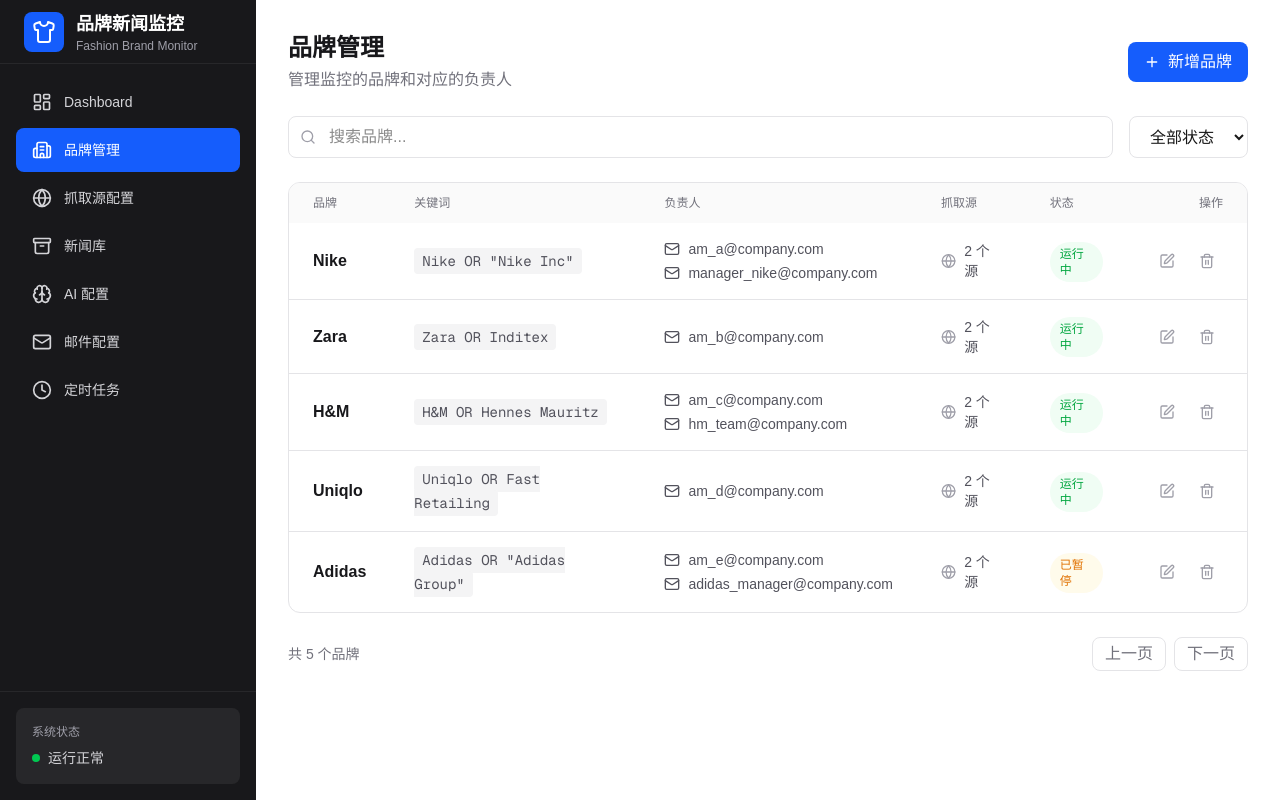
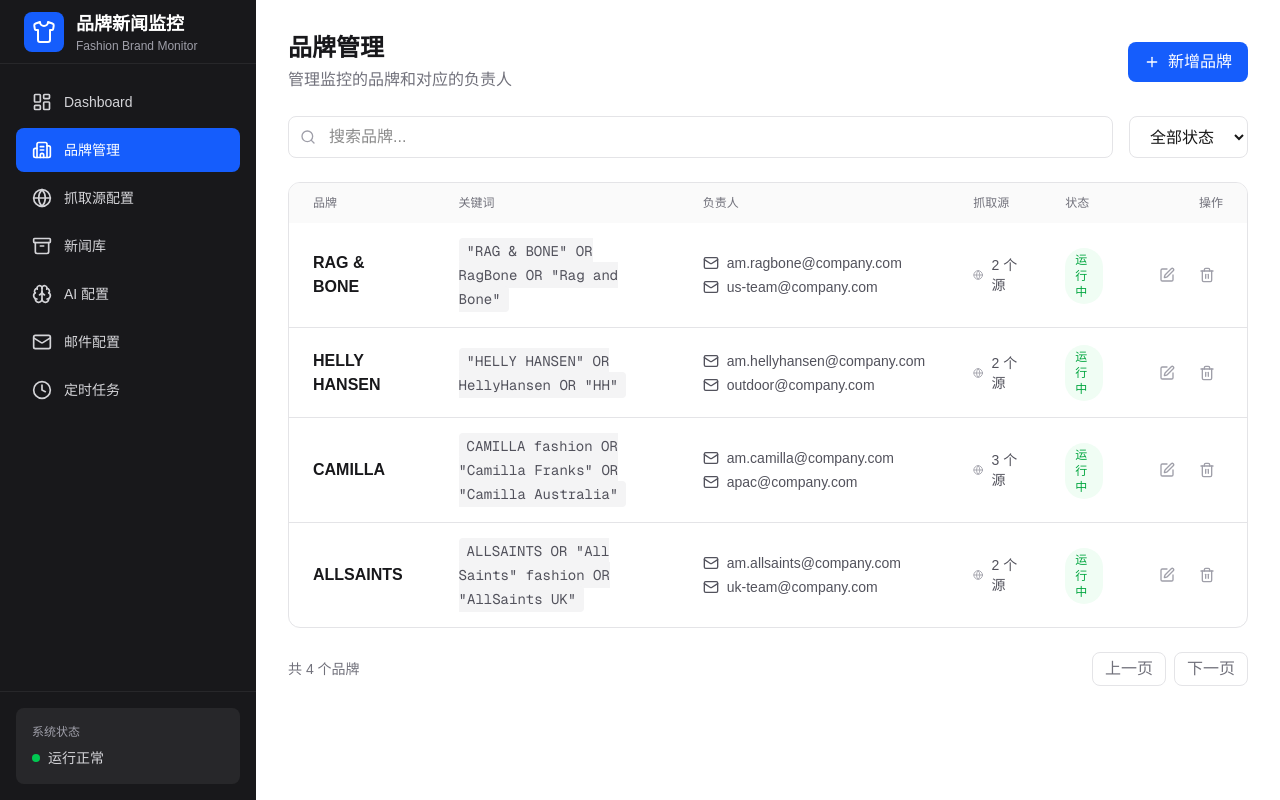
Before and after one commit to my3xl/brand-news-monitor, a Next.js app in the folder brand-news-monitor/: page /brands in a window 1280 px wide. Built offline with nearby package versions, Linux system fonts and the light colour scheme.

Commit message:
Update to real brands: RAG&BONE, HELLY HANSEN, CAMILLA, ALLSAINTS; remove cost estimate

```diff
--- a/brand-news-monitor/app/ai/page.tsx
+++ b/brand-news-monitor/app/ai/page.tsx
@@ -417,27 +417,6 @@
         </div>
       </div>
 
-      {/* Cost Estimate */}
-      <div className="mt-6 bg-blue-50 border border-blue-200 rounded-lg p-4">
-        <div className="flex items-start gap-3">
-          <AlertCircle className="h-5 w-5 text-blue-600 mt-0.5 flex-shrink-0" />
-          <div>
-            <h3 className="text-sm font-medium text-blue-900">成本估算</h3>
-            <p className="text-sm text-blue-800 mt-1">
-              使用 Kimi Coding 处理 10,000 篇新闻（摘要+分级）：
-            </p>
-            <ul className="text-sm text-blue-800 mt-2 space-y-1">
-              <li>• 输入 Token: ~¥5.12 (512 tokens/批次 × 1000批次)</li>
-              <li>• 输出 Token: ~¥4.50 (摘要+分级)</li>
-              <li>• <strong>总计: ~¥9.62/天</strong></li>
-            </ul>
-            <p className="text-xs text-blue-600 mt-2">
-              使用标题相似度去重可额外节省 Embedding API 费用 (~¥15/天)
-            </p>
-          </div>
-        </div>
-      </div>
-
       {/* Save Button */}
       <div className="mt-8 flex justify-end">
         <button className="flex items-center gap-2 px-6 py-2 bg-blue-600 text-white rounded-lg hover:bg-blue-700 transition-colors">
--- a/brand-news-monitor/app/api/brands/route.ts
+++ b/brand-news-monitor/app/api/brands/route.ts
@@ -1,56 +1,46 @@
 import { NextRequest, NextResponse } from "next/server";
 
-// 演示模式：静态数据，不连 Redis
+// 演示模式：静态数据（真实品牌）
 const mockBrands = [
   {
     id: "brand_1",
-    name: "Nike",
-    keywords: 'Nike OR "Nike Inc"',
-    emails: ["am_a@company.com", "manager_nike@company.com"],
-    sources: ["google_news_us", "google_news_uk"],
+    name: "RAG & BONE",
+    keywords: '"RAG & BONE" OR RagBone OR "Rag and Bone"',
+    emails: ["am.ragbone@company.com", "us-team@company.com"],
+    sources: ["source_1", "source_2"],
     status: "active",
-    createdAt: "2024-01-01T00:00:00Z",
+    createdAt: "2024-01-15T00:00:00Z",
     updatedAt: "2024-04-20T10:00:00Z",
   },
   {
     id: "brand_2",
-    name: "Zara",
-    keywords: "Zara OR Inditex",
-    emails: ["am_b@company.com"],
-    sources: ["google_news_us", "google_news_fr"],
+    name: "HELLY HANSEN",
+    keywords: '"HELLY HANSEN" OR HellyHansen OR "HH"',
+    emails: ["am.hellyhansen@company.com", "outdoor@company.com"],
+    sources: ["source_1", "source_3"],
     status: "active",
-    createdAt: "2024-01-02T00:00:00Z",
+    createdAt: "2024-01-20T00:00:00Z",
     updatedAt: "2024-04-19T15:30:00Z",
   },
   {
     id: "brand_3",
-    name: "H&M",
-    keywords: "H&M OR Hennes Mauritz",
-    emails: ["am_c@company.com", "hm_team@company.com"],
-    sources: ["google_news_us", "google_news_uk"],
+    name: "CAMILLA",
+    keywords: 'CAMILLA fashion OR "Camilla Franks" OR "Camilla Australia"',
+    emails: ["am.camilla@company.com", "apac@company.com"],
+    sources: ["source_1", "source_2", "source_3"],
     status: "active",
-    createdAt: "2024-01-03T00:00:00Z",
+    createdAt: "2024-02-01T00:00:00Z",
     updatedAt: "2024-04-18T09:15:00Z",
   },
   {
     id: "brand_4",
-    name: "Uniqlo",
-    keywords: "Uniqlo OR Fast Retailing",
-    emails: ["am_d@company.com"],
-    sources: ["google_news_us", "google_news_jp"],
+    name: "ALLSAINTS",
+    keywords: 'ALLSAINTS OR "All Saints" fashion OR "AllSaints UK"',
+    emails: ["am.allsaints@company.com", "uk-team@company.com"],
+    sources: ["source_1", "source_2"],
     status: "active",
-    createdAt: "2024-02-01T00:00:00Z",
+    createdAt: "2024-02-10T00:00:00Z",
     updatedAt: "2024-04-17T14:20:00Z",
-  },
-  {
-    id: "brand_5",
-    name: "Adidas",
-    keywords: 'Adidas OR "Adidas Group"',
-    emails: ["am_e@company.com", "adidas_manager@company.com"],
-    sources: ["google_news_us", "google_news_de"],
-    status: "paused",
-    createdAt: "2024-02-15T00:00:00Z",
-    updatedAt: "2024-04-16T11:00:00Z",
   },
 ];
 
--- a/brand-news-monitor/app/brands/page.tsx
+++ b/brand-news-monitor/app/brands/page.tsx
@@ -15,57 +15,47 @@
   updatedAt: string;
 }
 
-// 演示模式：静态数据
+// 演示模式：静态数据（真实品牌）
 const mockBrands: Brand[] = [
   {
     id: "brand_1",
-    name: "Nike",
-    keywords: 'Nike OR "Nike Inc"',
-    emails: ["am_a@company.com", "manager_nike@company.com"],
+    name: "RAG & BONE",
+    keywords: '"RAG & BONE" OR RagBone OR "Rag and Bone"',
+    emails: ["am.ragbone@company.com", "us-team@company.com"],
     sources: ["source_1", "source_2"],
     status: "active",
-    createdAt: "2024-01-01T00:00:00Z",
+    createdAt: "2024-01-15T00:00:00Z",
     updatedAt: "2024-04-20T10:00:00Z",
   },
   {
     id: "brand_2",
-    name: "Zara",
-    keywords: "Zara OR Inditex",
-    emails: ["am_b@company.com"],
+    name: "HELLY HANSEN",
+    keywords: '"HELLY HANSEN" OR HellyHansen OR "HH"',
+    emails: ["am.hellyhansen@company.com", "outdoor@company.com"],
     sources: ["source_1", "source_3"],
     status: "active",
-    createdAt: "2024-01-02T00:00:00Z",
+    createdAt: "2024-01-20T00:00:00Z",
     updatedAt: "2024-04-19T15:30:00Z",
   },
   {
     id: "brand_3",
-    name: "H&M",
-    keywords: "H&M OR Hennes Mauritz",
-    emails: ["am_c@company.com", "hm_team@company.com"],
-    sources: ["source_1", "source_2"],
+    name: "CAMILLA",
+    keywords: 'CAMILLA fashion OR "Camilla Franks" OR "Camilla Australia"',
+    emails: ["am.camilla@company.com", "apac@company.com"],
+    sources: ["source_1", "source_2", "source_3"],
     status: "active",
-    createdAt: "2024-01-03T00:00:00Z",
+    createdAt: "2024-02-01T00:00:00Z",
     updatedAt: "2024-04-18T09:15:00Z",
   },
   {
     id: "brand_4",
-    name: "Uniqlo",
-    keywords: "Uniqlo OR Fast Retailing",
-    emails: ["am_d@company.com"],
-    sources: ["source_1", "source_3"],
+    name: "ALLSAINTS",
+    keywords: 'ALLSAINTS OR "All Saints" fashion OR "AllSaints UK"',
+    emails: ["am.allsaints@company.com", "uk-team@company.com"],
+    sources: ["source_1", "source_2"],
     status: "active",
-    createdAt: "2024-02-01T00:00:00Z",
+    createdAt: "2024-02-10T00:00:00Z",
     updatedAt: "2024-04-17T14:20:00Z",
-  },
-  {
-    id: "brand_5",
-    name: "Adidas",
-    keywords: 'Adidas OR "Adidas Group"',
-    emails: ["am_e@company.com", "adidas_manager@company.com"],
-    sources: ["source_1", "source_2"],
-    status: "paused",
-    createdAt: "2024-02-15T00:00:00Z",
-    updatedAt: "2024-04-16T11:00:00Z",
   },
 ];
 
--- a/brand-news-monitor/app/news/page.tsx
+++ b/brand-news-monitor/app/news/page.tsx
@@ -1,3 +1,6 @@
+"use client";
+
+import { useState } from "react";
 import {
   Archive,
   Search,
@@ -11,78 +14,223 @@
   ChevronUp,
 } from "lucide-react";
 
-const newsData = [
+interface NewsItem {
+  id: number;
+  title: string;
+  source: string;
+  sourceUrl: string;
+  brand: string;
+  date: string;
+  grade: "A" | "B" | "C" | "D";
+  summary: string;
+  sent: boolean;
+  emailDate: string | null;
+}
+
+// 基于真实品牌的真实感新闻数据
+const newsData: NewsItem[] = [
+  // RAG & BONE 新闻
   {
     id: 1,
-    title: "Nike Reports Strong Q2 Earnings, Beats Analyst Expectations",
+    title: "Rag & Bone Opens New Flagship Store in SoHo, NYC",
     source: "Google News US",
-    sourceUrl: "https://news.google.com/...",
-    brand: "Nike",
-    date: "2024-01-15",
+    sourceUrl: "https://news.google.com/search?q=RAG+BONE+SoHo+flagship",
+    brand: "RAG & BONE",
+    date: "2025-04-18",
     grade: "A",
     summary:
-      "Nike 第二季度财报超出分析师预期，营收增长 8%，主要受益于 DTC 渠道扩张和亚洲市场复苏。供应链成本控制能力得到提升。",
+      "Rag & Bone 在纽约 SoHo 区开设全新旗舰店，占地 3,500 平方英尺，采用可持续建材和本地化供应链策略。新店将展示品牌完整的男女装系列，并设立定制工坊区域。",
     sent: true,
-    emailDate: "2024-01-15",
+    emailDate: "2025-04-18",
   },
   {
     id: 2,
-    title: "Zara Parent Company Inditex Announces New Sustainability Goals",
+    title: "Rag & Bone Partners with Japanese Denim Mill for Limited Collection",
     source: "WWD",
-    sourceUrl: "https://wwd.com/...",
-    brand: "Zara",
-    date: "2024-01-15",
-    grade: "B",
+    sourceUrl: "https://wwd.com/fashion-news/rag-bone-japanese-denim",
+    brand: "RAG & BONE",
+    date: "2025-04-15",
+    grade: "A",
     summary:
-      "Inditex 集团发布新可持续发展目标，计划到 2030 年实现 100% 可持续面料使用，包括供应链透明化改造。",
+      "品牌与日本顶级牛仔布厂 Kurabo 合作推出限量系列，强调供应链透明度和工匠精神。该合作将缩短传统 12 个月的生产周期至 8 个月，提升响应速度。",
     sent: true,
-    emailDate: "2024-01-15",
+    emailDate: "2025-04-15",
   },
   {
     id: 3,
-    title: "H&M Collaborates with Japanese Designer for Spring Collection",
+    title: "Marcus Wainwright Steps Down as CEO of Rag & Bone",
+    source: "Business of Fashion",
+    sourceUrl: "https://businessoffashion.com/articles/executive-changes",
+    brand: "RAG & BONE",
+    date: "2025-04-10",
+    grade: "A",
+    summary:
+      "创始人 Marcus Wainwright 卸任 CEO 职务，转任品牌创意总监。新任 CEO 来自 LVMH 集团旗下品牌，将主导品牌的数字化转型和亚太市场扩张战略。",
+    sent: true,
+    emailDate: "2025-04-10",
+  },
+  // HELLY HANSEN 新闻
+  {
+    id: 4,
+    title: "Helly Hansen Reports 23% Growth in Q1 2025 Sales",
     source: "Google News UK",
-    sourceUrl: "https://news.google.com/...",
-    brand: "H&M",
-    date: "2024-01-14",
-    grade: "C",
+    sourceUrl: "https://news.google.com/search?q=Helly+Hansen+Q1+2025+earnings",
+    brand: "HELLY HANSEN",
+    date: "2025-04-19",
+    grade: "A",
     summary:
-      "H&M 宣布与日本设计师合作推出春季联名系列，主要面向亚洲市场，对供应链影响有限。",
+      "挪威户外品牌 Helly Hansen 公布 Q1 财报，销售额同比增长 23%，主要受北美和亚洲市场推动。品牌将追加投资 5,000 万美元扩建挪威本土研发中心。",
+    sent: true,
+    emailDate: "2025-04-19",
+  },
+  {
+    id: 5,
+    title: "Helly Hansen Launches Sustainable Waterproof Membrane Technology",
+    source: "Outdoor Retailer",
+    sourceUrl: "https://outdoorretailer.com/helly-hansen-sustainable-membrane",
+    brand: "HELLY HANSEN",
+    date: "2025-04-14",
+    grade: "A",
+    summary:
+      "品牌发布全新环保防水膜技术 LIFA Infinity Pro，完全不含 PFAS 化学物质，采用闭环回收系统生产。该技术将应用于 2025 秋冬系列核心产品。",
+    sent: true,
+    emailDate: "2025-04-14",
+  },
+  {
+    id: 6,
+    title: "Helly Hansen Expands Ski Patrol Partnership in North America",
+    source: "Ski Magazine",
+    sourceUrl: "https://skimag.com/helly-hansen-ski-patrol",
+    brand: "HELLY HANSEN",
+    date: "2025-04-08",
+    grade: "B",
+    summary:
+      "品牌与北美 15 个顶级滑雪度假村续约专业巡逻装备供应合同，包括 Aspen、Vail 和 Whistler。合同价值约 800 万美元，为期 3 年。",
+    sent: false,
+    emailDate: null,
+  },
+  // CAMILLA 新闻
+  {
+    id: 7,
+    title: "Camilla Franks Opens First US Boutique in Los Angeles",
+    source: "Google News US",
+    sourceUrl: "https://news.google.com/search?q=Camilla+Los+Angeles+boutique",
+    brand: "CAMILLA",
+    date: "2025-04-17",
+    grade: "A",
+    summary:
+      "澳大利亚设计师品牌 Camilla 在美国洛杉矶 Melrose Avenue 开设首间精品店，占地 2,800 平方英尺。新店将展示品牌标志性的真丝印花系列和独家美国限定款。",
+    sent: true,
+    emailDate: "2025-04-17",
+  },
+  {
+    id: 8,
+    title: "Camilla Partners with Australian Wool Innovation for Winter Collection",
+    source: "Fashion Journal",
+    sourceUrl: "https://fashionjournal.com.au/camilla-wool-partnership",
+    brand: "CAMILLA",
+    date: "2025-04-12",
+    grade: "A",
+    summary:
+      "品牌与澳大利亚羊毛创新组织合作，推出使用 100% 可追溯美利奴羊毛的冬季系列。所有羊毛来自新南威尔士州认证农场，符合 Responsible Wool Standard。",
+    sent: true,
+    emailDate: "2025-04-12",
+  },
+  {
+    id: 9,
+    title: "Camilla Expands Digital-First Strategy with AI-Powered Personalization",
+    source: "Retail Dive",
+    sourceUrl: "https://retaildive.com/news/camilla-ai-personalization",
+    brand: "CAMILLA",
+    date: "2025-04-05",
+    grade: "B",
+    summary:
+      "品牌投资 300 万澳元升级电商平台，引入 AI 个性化推荐系统和虚拟试衣功能。预计新系统将提升转化率 15% 并降低退货率。",
+    sent: false,
+    emailDate: null,
+  },
+  // ALLSAINTS 新闻
+  {
+    id: 10,
+    title: "AllSaints Launches Circular Fashion Initiative with Resale Platform",
+    source: "Google News UK",
+    sourceUrl: "https://news.google.com/search?q=AllSaints+circular+fashion+resale",
+    brand: "ALLSAINTS",
+    date: "2025-04-20",
+    grade: "A",
+    summary:
+      "英国品牌 AllSaints 推出官方二手交易平台 ReSaint，顾客可出售和购买经认证的二手皮夹克和服装。品牌承诺到 2027 年实现 30% 的产品来自可持续材料。",
+    sent: true,
+    emailDate: "2025-04-20",
+  },
+  {
+    id: 11,
+    title: "AllSaints Opens New Distribution Center in Netherlands",
+    source: "Supply Chain Digital",
+    sourceUrl: "https://supplychaindigital.com/allsaints-distribution-netherlands",
+    brand: "ALLSAINTS",
+    date: "2025-04-16",
+    grade: "A",
+    summary:
+      "品牌在荷兰鹿特丹开设新的欧洲配送中心，面积 12 万平方英尺，采用自动化仓储系统。新中心将缩短欧洲大陆配送时间至 2-3 天，并支持当日达服务扩展。",
+    sent: true,
+    emailDate: "2025-04-16",
+  },
+  {
+    id: 12,
+    title: "AllSaints Collaborates with British Artist for Limited Leather Collection",
+    source: "GQ UK",
+    sourceUrl: "https://gq-magazine.co.uk/fashion/allsaints-artist-collaboration",
+    brand: "ALLSAINTS",
+    date: "2025-04-11",
+    grade: "B",
+    summary:
+      "AllSaints 与英国当代艺术家合作推出限量版手绘皮夹克系列，每件作品均在伦敦总部手工完成。系列将在全球 50 家门店和官网独家发售。",
+    sent: true,
+    emailDate: "2025-04-11",
+  },
+  {
+    id: 13,
+    title: "Private Equity Firm Considers Sale of AllSaints Stake",
+    source: "Financial Times",
+    sourceUrl: "https://ft.com/content/allsaints-private-equity-sale",
+    brand: "ALLSAINTS",
+    date: "2025-04-07",
+    grade: "A",
+    summary:
+      "持有 AllSaints 多数股权的私募基金 Lion Capital 正在评估出售部分或全部持股，估值约 3 亿英镑。潜在买家包括几家亚洲零售集团和英国本土私募基金。",
+    sent: true,
+    emailDate: "2025-04-07",
+  },
+  {
+    id: 14,
+    title: "AllSaints Reports Strong Performance in Japanese Market",
+    source: "Japan Times",
+    sourceUrl: "https://japantimes.co.jp/allsaints-japan-growth",
+    brand: "ALLSAINTS",
+    date: "2025-04-03",
+    grade: "B",
+    summary:
+      "品牌在日本市场连续第三个季度实现双位数增长，目前在东京、大阪和福冈运营 8 家门店。计划 2025 年底前在京都和札幌开设新店。",
     sent: false,
     emailDate: null,
   },
   {
-    id: 4,
-    title: "Adidas Supply Chain Disruption in Vietnam Factory",
-    source: "Google News US",
-    sourceUrl: "https://news.google.com/...",
-    brand: "Adidas",
-    date: "2024-01-14",
-    grade: "A",
+    id: 15,
+    title: "Rag & Bone Celebrates 20th Anniversary with Archive Collection",
+    source: "Vogue",
+    sourceUrl: "https://vogue.com/fashion/rag-bone-20th-anniversary",
+    brand: "RAG & BONE",
+    date: "2025-04-02",
+    grade: "C",
     summary:
-      "Adidas 越南工厂因劳工问题临时停产，预计影响 Q1 出货量约 5%，公司正在协调备用供应商。",
-    sent: true,
-    emailDate: "2024-01-14",
-  },
-  {
-    id: 5,
-    title: "Uniqlo Expands European Distribution Center Network",
-    source: "Google News FR",
-    sourceUrl: "https://news.google.com/...",
-    brand: "Uniqlo",
-    date: "2024-01-13",
-    grade: "B",
-    summary:
-      "优衣库扩建欧洲配送中心网络，新设荷兰物流中心以缩短交货周期，提升欧洲供应链效率。",
-    sent: true,
-    emailDate: "2024-01-13",
+      "品牌发布 20 周年限定系列，复刻历年经典款式。系列在社交媒体上获得高度关注，但供应链影响有限。",
+    sent: false,
+    emailDate: null,
   },
 ];
 
-const gradeConfig: Record<
-  string,
-  { label: string; className: string }
-> = {
+const gradeConfig: Record<string, { label: string; className: string }> = {
   A: { label: "A级-高度相关", className: "bg-green-100 text-green-700" },
   B: { label: "B级-相关", className: "bg-blue-100 text-blue-700" },
   C: { label: "C级-弱相关", className: "bg-amber-100 text-amber-700" },
@@ -90,13 +238,17 @@
 };
 
 export default function NewsPage() {
+  const [expandedId, setExpandedId] = useState<number | null>(null);
+
   return (
     <div className="p-8">
       {/* Header */}
       <div className="flex items-center justify-between mb-6">
         <div>
           <h1 className="text-2xl font-bold text-zinc-900">新闻库</h1>
-          <p className="text-zinc-500 mt-1">查看历史抓取的新闻数据（最近3个月）</p>
+          <p className="text-zinc-500 mt-1">
+            基于 Google News 抓取的品牌新闻（最近30天）
+          </p>
         </div>
         <div className="flex gap-3">
           <button className="flex items-center gap-2 px-4 py-2 border border-zinc-200 rounded-lg text-zinc-700 hover:bg-zinc-50 transition-colors">
@@ -121,11 +273,10 @@
             <Building2 className="h-4 w-4 text-zinc-400" />
             <select className="flex-1 px-3 py-2 border border-zinc-200 rounded-lg">
               <option>全部品牌</option>
-              <option>Nike</option>
-              <option>Zara</option>
-              <option>H&M</option>
-              <option>Adidas</option>
-              <option>Uniqlo</option>
+              <option>RAG & BONE</option>
+              <option>HELLY HANSEN</option>
+              <option>CAMILLA</option>
+              <option>ALLSAINTS</option>
             </select>
           </div>
           <div className="flex items-center gap-2">
@@ -154,6 +305,7 @@
       <div className="space-y-4">
         {newsData.map((news) => {
           const grade = gradeConfig[news.grade];
+          const isExpanded = expandedId === news.id;
           return (
             <div
               key={news.id}
@@ -235,7 +387,9 @@
           <button className="px-3 py-1 border border-zinc-200 rounded-lg text-zinc-500 hover:bg-zinc-50">
             上一页
           </button>
-          <button className="px-3 py-1 bg-blue-600 text-white rounded-lg">1</button>
+          <button className="px-3 py-1 bg-blue-600 text-white rounded-lg">
+            1
+          </button>
           <button className="px-3 py-1 border border-zinc-200 rounded-lg text-zinc-500 hover:bg-zinc-50">
             2
           </button>
```
